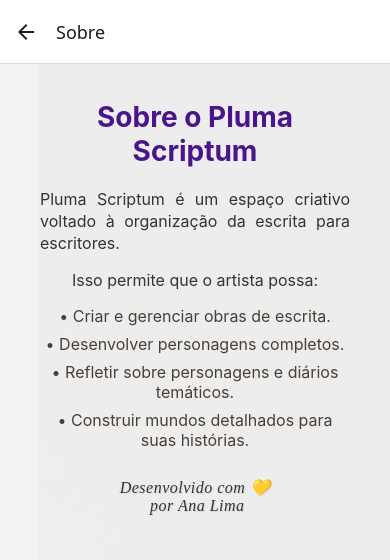
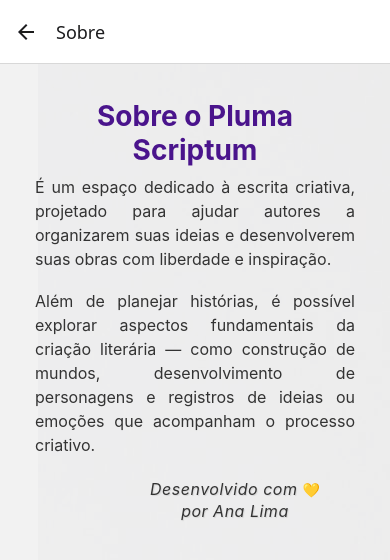
Before and after one commit to Anabsouslima1/Pluma-Scriptum, a React Native app: screen /Sobre in a window 390 px wide. Shown: the top 560 px of the page. Built offline with nearby package versions, Linux system fonts and the light colour scheme.

Commit message:
Finalização

```diff
--- a/screens/Sobre.js
+++ b/screens/Sobre.js
@@ -7,7 +7,7 @@ export default function Sobre() {
       <ImageBackground
         source={require('../assets/writer.jpg')}
         style={styles.background}
-        imageStyle={{ opacity: 0.3, transform: [{ translateX: 38}] }}
+        imageStyle={{ opacity: 0.3, transform: [{ translateX: 38 }] }}
         resizeMode="cover"
       >
         <View style={styles.overlay}>
@@ -15,21 +15,26 @@ export default function Sobre() {
             <Text style={styles.titulo}>Sobre o Pluma Scriptum</Text>
 
             <Text style={styles.texto}>
-            Pluma Scriptum é um espaço criativo voltado à organização da escrita para escritores.
+              É um espaço dedicado à escrita criativa,
+              projetado para ajudar autores a organizarem suas ideias e desenvolverem suas obras com liberdade e inspiração.
             </Text>
 
             <Text style={styles.texto}>
-            Isso permite que o artista possa:
+              Além de planejar histórias, é possível explorar aspectos fundamentais da criação literária —
+              como construção de mundos, desenvolvimento de personagens e registros de ideias ou emoções que acompanham o processo criativo.
             </Text>
 
-            <Text style={styles.item}>• Criar e gerenciar obras de escrita.</Text>
-            <Text style={styles.item}>• Desenvolver personagens completos.</Text>
-            <Text style={styles.item}>• Refletir sobre personagens e diários temáticos.</Text>
-            <Text style={styles.item}>• Construir mundos detalhados para suas histórias.</Text>
+            <View style={styles.assinaturaContainer}>
+            <View style={{ flexDirection: 'row', justifyContent: 'center', alignItems: 'center' }}>
+              <Text style={styles.assinaturaLinha1}>Desenvolvido com </Text>
+              <Text>💛</Text>
+            </View>
+            <Text style={styles.assinaturaLinha2}>por Ana Lima</Text>
+          </View>
 
-            <Text style={styles.assinatura}>
-             Desenvolvido com 💛{"\n"} por Ana Lima
-            </Text>
+
+
+
           </View>
         </View>
       </ImageBackground>
@@ -48,45 +53,54 @@ const styles = StyleSheet.create({
     borderRadius: 10,
     paddingHorizontal: 10,
     paddingTop: 20,
-        alignItems: 'center'
+    alignItems: 'center',
   },
   centroTopo: {
     width: '100%',
-        marginTop: 1,
     alignItems: 'center',
-        paddingHorizontal:15
+    paddingHorizontal: 10,
   },
-    texto: {
-        fontSize: 16,
-        color: '#333',
-        marginBottom: 15,
-        lineHeight: 22,
-        textAlign: 'justify',
-    },
-    item: {
-        fontSize: 16,
-        color: '#4A3F35',
-        marginBottom: 8,
-        textAlign: 'center',
-    },
-
   titulo: {
     fontSize: 28,
     fontWeight: '700',
     color: '#4A148C',
     textAlign: 'center',
-        marginBottom: 20,
+    marginBottom: 8,
   },
-    assinatura: {
+  texto: {
     fontSize: 16,
     color: '#333',
-        textAlign: 'center',
-        fontFamily: 'serif',
+    marginBottom: 18,
+    lineHeight: 24,
+    textAlign: 'justify',
+  },
+  assinaturaContainer: {
+    position: 'absolute',
+    top: 380,
+    left: 125,
+    alignSelf: 'center',
+    alignItems: 'center',
+  },
+  assinaturaLinha1: {
+    fontSize: 16,
+    color: '#333',
+    fontFamily: 'System',
     fontStyle: 'italic',
     letterSpacing: 0.5,
     textShadowColor: 'rgba(0,0,0,0.1)',
     textShadowOffset: { width: 1, height: 1 },
     textShadowRadius: 1,
-        marginTop: 20,
+  },
+
+  assinaturaLinha2: {
+    fontSize: 16,
+    color: '#333',
+    fontFamily: 'System',
+    fontStyle: 'italic',
+    letterSpacing: 0.5,
+    textShadowColor: 'rgba(0,0,0,0.1)',
+    textShadowOffset: { width: 1, height: 1 },
+    textShadowRadius: 1,
+    marginTop: 2,
   }
 });
```
Lines whose indentation alone changed are shown as unchanged.
